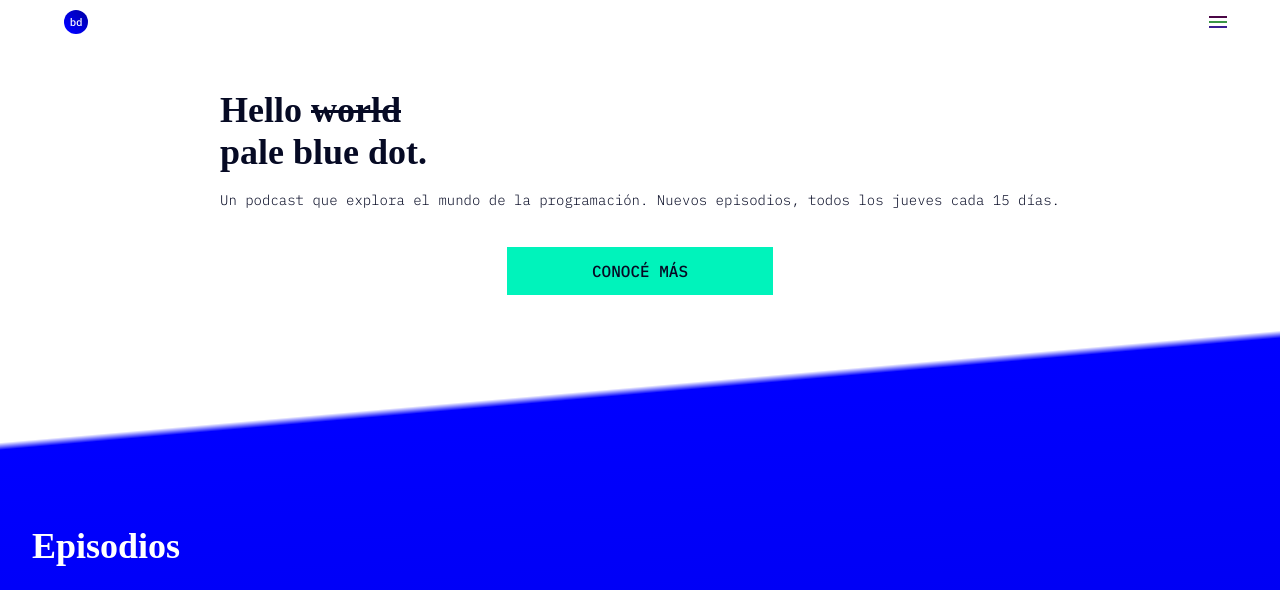
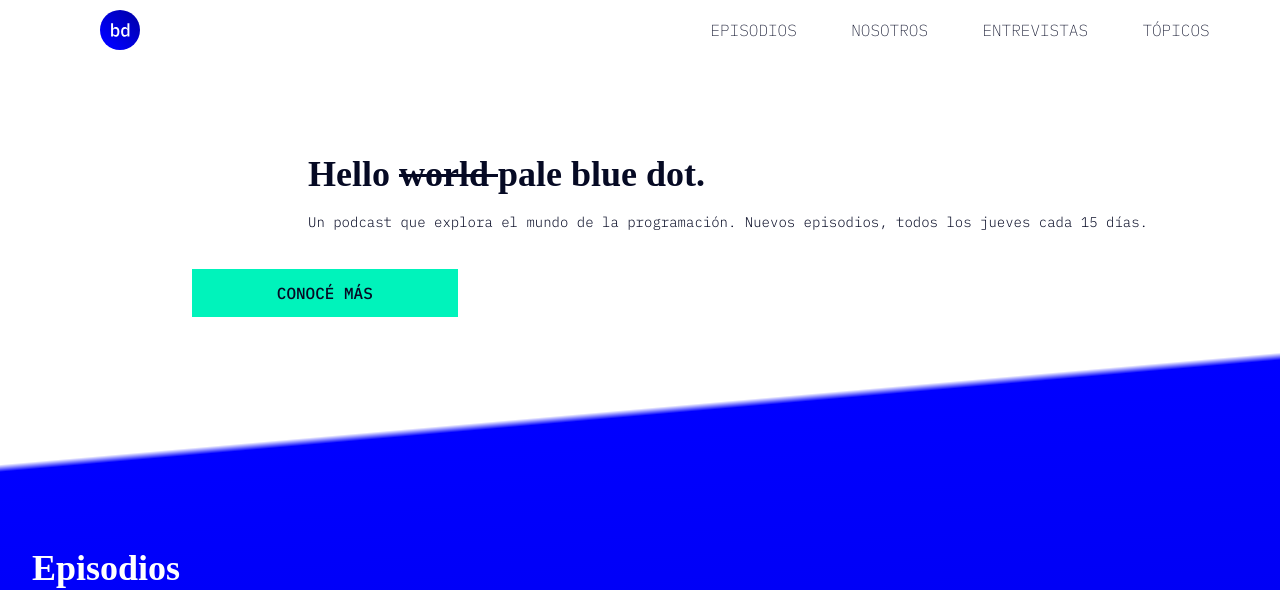
Before and after one commit to afran012/PodcastChannel, a plain HTML site: page index.html in a window 1280 px wide. Shown: the top 590 px of the page. Drawn offline with Linux system fonts and the light colour scheme; a web font is replaced by a local one.

Commit message:
Start mediaqueries

```diff
--- a/index.html
+++ b/index.html
@@ -111,8 +111,11 @@
     <footer class="f-pod">
         <h1>© 2019— Hello blue pale dot</h1>
         <section class="img-fontawsome">
-
-
+            <i class="fab fa-spotify"></i>
+            <i class="fab fa-instagram"></i>
+            <i class="fab fa-twitter"></i>
+            <i class="fab fa-facebook"></i>
+            <i class="fab fa-telegram"></i>
         </section>
 
     </footer>
--- a/styles/partials/_footer.scss
+++ b/styles/partials/_footer.scss
@@ -1,8 +1,25 @@
+.f-pod {
+    display: flex;
+    flex-direction: column;
+    justify-content: center;
+    align-items: center;
+}
+
+
+
 footer.f-pod h1 {
+    margin-top: 1.5rem;
+    margin-bottom: 1rem;
     font-family: 'font-2';
     font-size: 14px;
     color: #060A24;
     letter-spacing: 0;
     line-height: 22px;
+}
 
+.img-fontawsome {
+    display: flex;
+    margin-bottom: 2rem;
+    width: 100%;
+    justify-content: space-evenly;
 }
--- a/styles/partials/_header.scss
+++ b/styles/partials/_header.scss
@@ -18,7 +18,5 @@
 .logo{
     grid-row: 1;
     margin: 0.63rem;
-    margin-left: 5%;/*
-    max-width: 7.5%;
-    height: 0.4%;*/
+    margin-left: 5%;
 }
--- a/styles/partials/_mediaqueries.scss
+++ b/styles/partials/_mediaqueries.scss
@@ -0,0 +1,68 @@
+@media screen and (min-width: 750px){
+
+    .logo{
+        margin-left: 6.25rem;
+
+    }
+    #btn-nav {
+        display: none;
+    }
+    .menu {
+        display: none;
+    }
+    .navbar {
+        display: grid;
+        grid-template-columns: auto;
+        flex-direction: row;
+        background: #FFFFFF;
+
+    }
+
+    .header {
+        grid-template-columns: 50% 50%;
+    }
+
+    .menu_items{
+        width: 100%;
+        height: 100%;
+        background: #FFFFFF;
+        justify-content: space-evenly;
+        display: flex;
+        flex-direction: row;
+        color: #060A24;
+      }
+      .menu-space{
+
+        margin: 1rem;
+        overflow: hidden;
+        margin-right: 1rem;
+
+    }
+
+    /*
+    SALUDO
+    */
+    main section.greeting article h1 {
+        max-width: 30rem;
+        align-self: flex-start;
+
+    }
+    .greeting {
+        margin-top: 4rem;
+        margin-left: 12rem;
+    }
+
+    a.btn-greet{
+        right: 1%;
+        align-self: flex-start;
+    }
+
+    main section.greeting article h1 {
+        max-width: 30rem;
+
+    }
+
+
+
+
+}
--- a/styles/partials/_menu.scss
+++ b/styles/partials/_menu.scss
@@ -1,6 +1,6 @@
 .menu{
     position: absolute;
-    right: 2.9%;
+    right: 5.9%;
     margin: 1rem;
 
 
--- a/styles/partials/_navbar.scss
+++ b/styles/partials/_navbar.scss
@@ -43,11 +43,11 @@
   color: #FFFFFF;
   letter-spacing: 0;
   line-height: 28px;
-    display: flex;
-    flex-direction: column;
   width: 100%;
   height: 14rem;
   justify-content: space-between;
+  display: flex;
+  flex-direction: column;
 
 }
 
```
Also changed, not shown: styles/style.css, 1 other file. Lines whose indentation alone changed are shown as unchanged.
